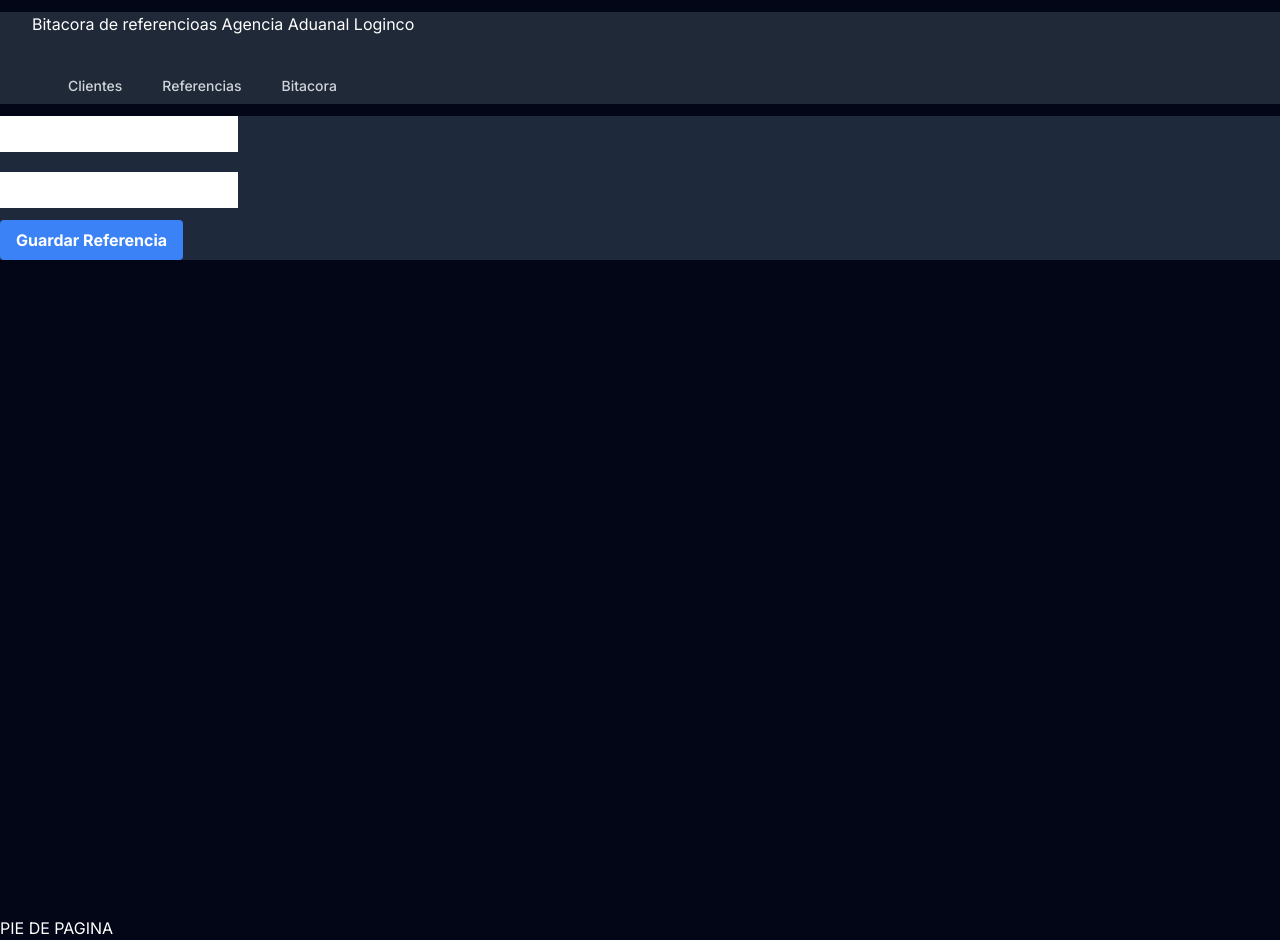
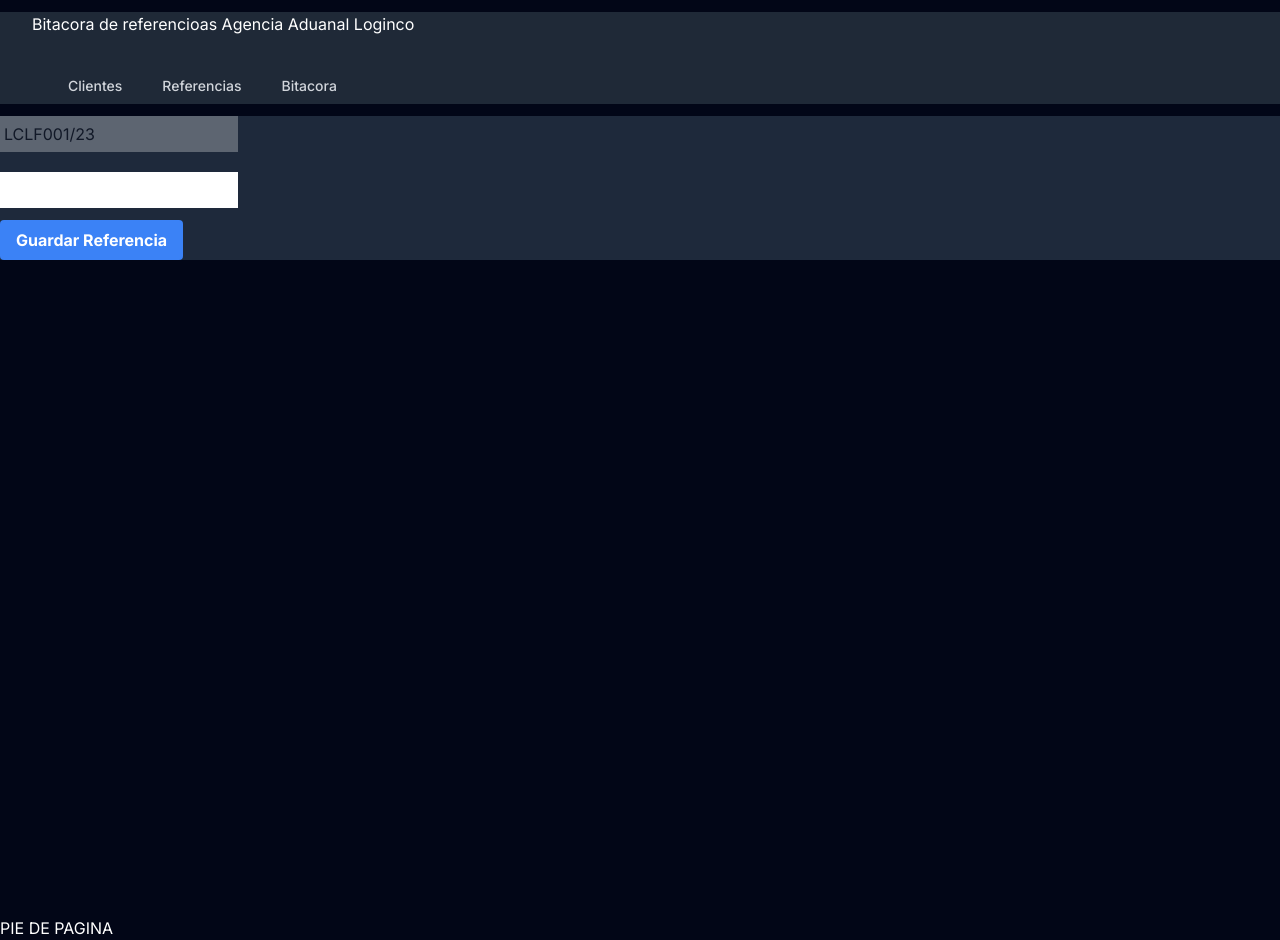
Before and after one commit to xoyoc/DemoBitacora, a Next.js app: page /referencias/nueva in a window 1280 px wide. Built offline with nearby package versions, Linux system fonts and the light colour scheme; no server answers; the database is empty.

Commit message:
Intregacion del CRUD referencia

```diff
--- a/src/app/referencias/nueva/page.jsx
+++ b/src/app/referencias/nueva/page.jsx
@@ -1,9 +1,10 @@
 "use client"
 
+import Referencia from "@/components/Referencia"
 import { useRouter } from "next/navigation"
 import { useEffect, useState } from "react"
 
-export default function NewReferencia({params}) {
+export default async function NewReferencia({params}) {
   const router = useRouter()
   const [referencia, setRefernecia] = useState(" ")
   const [container, setContainer] = useState(" ")
@@ -50,7 +51,10 @@ export default function NewReferencia({params}) {
           onSubmit={onSubmit}
         >
           <div className="">
-            <input
+            <Referencia
+              // onChange={(e) => setRefernecia(e.target.value)}
+            />
+{/*             <input
               placeholder="Referencia"
               type="text"
               name="referencia"
@@ -58,7 +62,8 @@ export default function NewReferencia({params}) {
               className="block flex-1 border-0 py-1.5 pl-1 text-gray-900 placeholder:text-gray-400 focus:ring-0"
               onChange={(e) => setRefernecia(e.target.value)}
               value={referencia}
-            />
+              disabled
+            /> */}
           </div>
           <div className="mt-5">
             <input
--- a/src/app/referencias/page.jsx
+++ b/src/app/referencias/page.jsx
@@ -1,3 +1,5 @@
+"use client"
+
 import Link from "next/link";
 import ListReferen from "@/components/ListReferen"
 
@@ -5,7 +7,6 @@ async function loadReferencia() {
   const res = await fetch('http://localhost:3000/api/referencias')
   return await res.json()
 }
-
 
 export const dynamic = 'force-dynamic'
 
--- /dev/null
+++ b/src/components/Referencia.jsx
@@ -0,0 +1,27 @@
+"use client"
+
+async function contadorReferencia() {
+    const res = await fetch('http://localhost:3000/api/referencias')
+    return await res.json()
+  }
+
+async function Referencia() {
+    const contadorRef = await contadorReferencia()
+    const contador = contadorRef.length + 1
+    const referencia = 'LCLF'+'00'+contador+'/23'
+  return (
+    <div>
+        <input
+            placeholder="Referencia"
+            type="text"
+            name="referencia"
+            id="referencia"
+            className="block flex-1 border-0 py-1.5 pl-1 text-gray-900 placeholder:text-gray-400 focus:ring-0"
+            value={referencia}
+            disabled
+        />
+    </div>
+  )
+}
+
+export default Referencia
```
Also changed, not shown: 1 other file (tests, documents, lock files or other folders).
